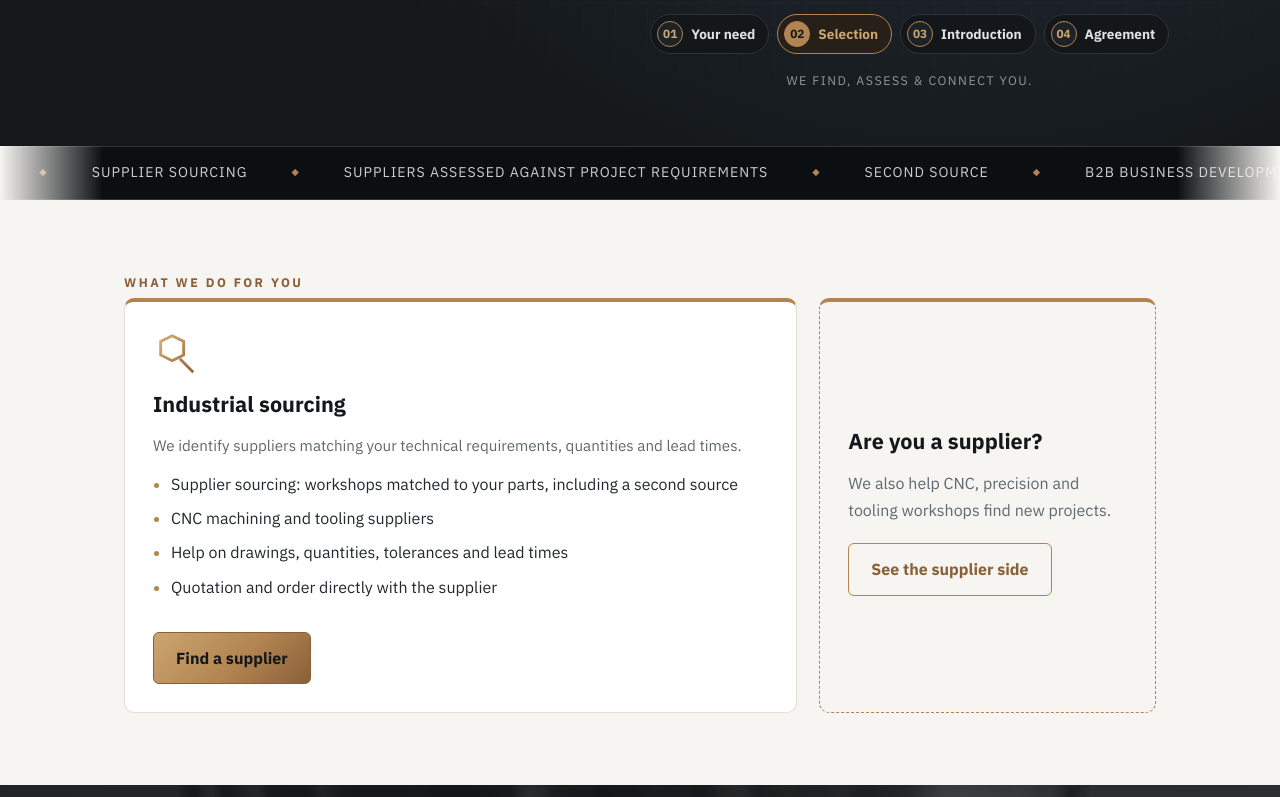
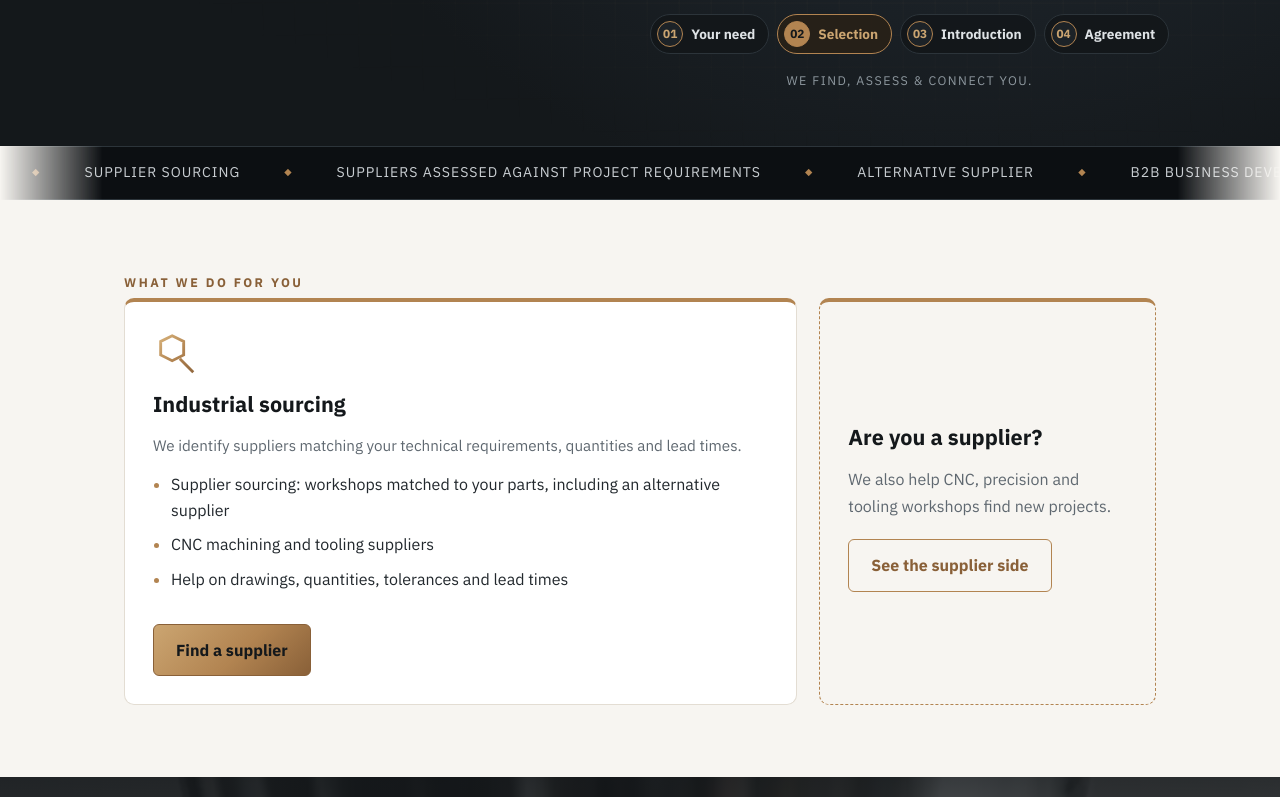
Before and after one commit to AltisSales/altissales.fr, a plain HTML site: page index.html in a window 1280 px wide. Shown: the part 673-1470 px from the top of the page. Drawn offline with Linux system fonts and the light colour scheme.

Commit message:
Wording: alternative supplier instead of second source; tripartite agreement instead of 'signed / ordered directly between'; unused old translations removed

```diff
--- a/assets/i18n.js
+++ b/assets/i18n.js
@@ -27,7 +27,6 @@
     "Buyers ↔ manufacturers": "Acheteurs ↔ fabricants",
     "Supplier sourcing": "Recherche de fournisseurs",
     "Manufacturers assessed against project requirements": "Fabricants évalués selon les exigences du projet",
-    "Second source": "Seconde source",
     "Mediation until you agree": "Médiation jusqu'à l'accord",
     "No fee for buyers": "Gratuit pour les acheteurs",
     "Fees & commissions agreed in advance": "Honoraires & commissions convenus à l'avance",
@@ -36,9 +35,7 @@
     "Two sides, one introducer": "Deux côtés, un seul interlocuteur",
     "What we do for each side": "Ce que nous faisons pour chacun",
     "For buyers": "Pour les acheteurs",
-    "Supplier sourcing: manufacturers matched to your parts, including a second source": "Recherche de fournisseurs : des fabricants adaptés à vos pièces, y compris une seconde source",
     "Help on drawings, quantities, tolerances and lead times": "Aide sur les plans, quantités, tolérances et délais",
-    "Quotation and order directly with the manufacturer": "Devis et commande en direct avec le fabricant",
     "For manufacturers": "Pour les fabricants",
     "Industrial buyer acquisition and European market entry": "Acquisition d'acheteurs industriels et accès au marché européen",
     "Qualified RFQ opportunities with drawings and key requirements": "Demandes de devis (RFQ) qualifiées, avec plans et exigences clés",
@@ -129,7 +126,6 @@
     "An independent B2B intermediary": "Un intermédiaire B2B indépendant",
     "Based in France, ALTIS SALES is an independent B2B intermediary specializing in industrial sourcing and international business development.": "Intermédiaire B2B indépendant basé en France, ALTIS SALES facilite le sourcing industriel et le développement commercial international.",
     "We never buy, resell or invoice parts.": "Nous n'achetons, ne revendons et ne facturons jamais de pièces.",
-    "Price, quality and delivery are agreed directly between buyer and manufacturer.": "Prix, qualité et livraison se décident directement entre acheteur et fabricant.",
     "We work with": "Nous travaillons avec",
     "Procurement and purchasing": "Les services achats",
     "Engineering and R&D": "Les bureaux d'études et la R&D",
@@ -196,7 +192,6 @@
     "Qualified buyers": "Acheteurs qualifiés",
     "I'm a manufacturer. Can you help me find industrial buyers?": "Je suis fabricant. Pouvez-vous m'aider à trouver des acheteurs industriels ?",
     "Yes. We help manufacturers identify qualified industrial buyers, develop business opportunities and establish long-term partnerships across Europe and beyond.": "Oui. Nous aidons les fabricants à identifier des acheteurs industriels qualifiés, à développer des opportunités d'affaires et à construire des partenariats durables, en Europe et au-delà.",
-    "Contracts are generally signed directly between buyers and manufacturers. ALTIS SALES acts as an independent intermediary.": "Les contrats sont en général signés directement entre acheteurs et fabricants. ALTIS SALES intervient en tant qu'intermédiaire indépendant.",
     "Transparent sourcing fees and commercial commissions, agreed in advance according to the services provided: industrial sourcing for buyers, introductions and business development for manufacturers.": "Honoraires de sourcing et commissions commerciales transparents, convenus à l'avance selon les services fournis : sourcing industriel pour les acheteurs, mises en relation et développement commercial pour les fabricants.",
     "We assess manufacturers based on production capabilities, equipment, quality standards, references and project requirements.": "Nous évaluons les fabricants selon leurs capacités de production, leur parc machines, leurs standards qualité, leurs références et les exigences du projet.",
     "NDA if wanted": "Confidentialité si souhaitée",
@@ -219,7 +214,6 @@
     "We help manufacturers win new industrial customers": "Nous aidons les fabricants à gagner de nouveaux porteurs de projet",
     "Industrial buyers in Europe for manufacturers based abroad": "Des acheteurs industriels en Europe pour les fabricants étrangers",
     "We stay involved until buyer and manufacturer agree": "Nous restons présents jusqu'à l'accord entre acheteur et fabricant",
-    "You sign, order and invoice directly with each other": "Vous signez, commandez et facturez directement entre vous",
     "No surprises: terms set in writing before we start": "Pas de surprise : conditions fixées par écrit avant de commencer",
     "Your drawings shared only under confidentiality": "Vos plans partagés uniquement sous confidentialité",
     "Tied to no manufacturer: we suggest the best fit": "Liés à aucun fabricant : nous proposons le plus adapté",
@@ -229,14 +223,12 @@
     "For buyers: we find and assess the manufacturers that fit your parts.": "Pour les acheteurs : nous trouvons et évaluons les fabricants adaptés à vos pièces.",
     "For manufacturers: we open doors to industrial buyers in Europe and beyond.": "Pour les fabricants : nous ouvrons des portes auprès d'acheteurs industriels en Europe et au-delà.",
     "Never a reseller": "Jamais revendeur",
-    "We never buy, resell or invoice parts. Price, quality and delivery are agreed directly between you.": "Nous n'achetons, ne revendons et ne facturons jamais de pièces. Prix, qualité et délais se décident directement entre vous.",
     "Precision CNC machining": "Usinage CNC de précision",
     "We connect buyers of machined parts with CNC workshops that match their drawings, materials and volumes.": "Nous mettons en relation les acheteurs de pièces usinées avec des ateliers CNC adaptés à leurs plans, matières et volumes.",
     "Buyers ask for": "Les acheteurs recherchent",
     "Suppliers we introduce": "Fournisseurs que nous présentons",
     "Milled and turned parts to drawing": "Pièces fraisées et tournées sur plan",
     "Prototypes to series": "Du prototype à la série",
-    "A second source": "Une seconde source",
     "3–5 axis milling, turning": "Fraisage 3 à 5 axes, tournage",
     "Metals and technical plastics": "Métaux et plastiques techniques",
     "Verifiable quality and references": "Qualité et références vérifiables",
@@ -280,8 +272,6 @@
     "Tied to no supplier: we suggest the best fit": "Liés à aucun fournisseur : nous proposons le plus adapté",
     "What we do for you": "Ce que nous faisons pour vous",
     "We identify suppliers matching your technical requirements, quantities and lead times.": "Nous identifions des fournisseurs adaptés à vos exigences techniques, quantités et délais.",
-    "Supplier sourcing: workshops matched to your parts, including a second source": "Recherche de fournisseurs : des ateliers adaptés à vos pièces, y compris une seconde source",
-    "Quotation and order directly with the supplier": "Devis et commande en direct avec le fournisseur",
     "We help suppliers win industrial clients and build long-term partnerships.": "Nous aidons les fournisseurs à gagner des porteurs de projet et à bâtir des partenariats durables.",
     "Industrial client acquisition and European market entry": "Conquête de porteurs de projet et accès au marché européen",
     "Are you a supplier?": "Vous êtes fournisseur ?",
@@ -300,7 +290,6 @@
     "Yes. We help suppliers identify qualified industrial clients, develop business opportunities and build long-term partnerships across Europe and beyond.": "Oui. Nous aidons les fournisseurs à identifier des porteurs de projet qualifiés, à développer des opportunités commerciales et à bâtir des partenariats durables en Europe et au-delà.",
     "What do you need from me?": "De quoi avez-vous besoin ?",
     "Your company presentation: processes, machines, certifications and references.": "Votre présentation : procédés, machines, certifications et références.",
-    "Contracts are generally signed directly between clients and suppliers. ALTIS SALES acts as an independent intermediary.": "Les contrats sont en général signés directement entre porteurs de projet et fournisseurs. ALTIS SALES intervient en tant qu'intermédiaire indépendant.",
     "How do you choose the suppliers?": "Comment choisissez-vous les fournisseurs ?",
     "We assess suppliers based on production capabilities, equipment, quality standards, references and project requirements.": "Nous évaluons les fournisseurs selon leurs capacités de production, équipements, normes qualité, références et les exigences du projet.",
     "Yes. Shared only with the suppliers we introduce, under NDA if you wish.": "Oui. Transmis uniquement aux fournisseurs que nous présentons, sous accord de confidentialité si vous le souhaitez.",
@@ -325,6 +314,9 @@
     "Present my workshop": "Présenter mon atelier",
     "Fields where we make introductions": "Domaines où nous mettons en relation",
     "Our fields": "Nos domaines",
+    "Supplier sourcing: workshops matched to your parts, including an alternative supplier": "Recherche de fournisseurs : des ateliers adaptés à vos pièces, y compris un fournisseur alternatif",
+    "One agreement, three signatories: both sides and ALTIS SALES.": "Un accord, trois signataires : les deux parties et ALTIS SALES.",
+    "A tripartite agreement between the project owner, the supplier and ALTIS SALES. ALTIS SALES prepares the ground: we clarify the requirements, align both sides on price, quality and lead times, and stay involved until you agree.": "Un accord tripartite entre le porteur de projet, le fournisseur et ALTIS SALES. ALTIS SALES prépare le terrain : nous clarifions les besoins, alignons les deux parties sur le prix, la qualité et les délais, et restons impliqués jusqu'à l'accord.",
     "What you need": "Vos besoins",
     "What we bring you": "Ce que nous vous apportons",
     "Parts to drawing": "Pièces sur plan",
@@ -375,7 +367,6 @@
     "Suppliers seeking projects in Europe": "Les fournisseurs qui cherchent des projets en Europe",
     "I'm a supplier. Can you help me find new projects?": "Je suis fournisseur. Pouvez-vous m'aider à trouver de nouveaux projets ?",
     "Yes. We help suppliers identify qualified project owners, develop business opportunities and build long-term partnerships across Europe and beyond.": "Oui. Nous aidons les fournisseurs à identifier des porteurs de projet qualifiés, à développer des opportunités commerciales et à bâtir des partenariats durables en Europe et au-delà.",
-    "Contracts are generally signed directly between project owners and suppliers. ALTIS SALES acts as an independent intermediary.": "Les contrats sont en général signés directement entre porteurs de projet et fournisseurs. ALTIS SALES intervient en tant qu'intermédiaire indépendant.",
     "Transparent sourcing fees and commercial commissions, agreed in advance according to the services provided: industrial sourcing for project owners, introductions and business development for suppliers.": "Honoraires de sourcing et commissions commerciales transparents, convenus à l'avance selon les services fournis : sourcing industriel pour les porteurs de projet, mises en relation et développement commercial pour les fournisseurs.",
     "ALTIS SALES is an independent business introducer based in France.": "ALTIS SALES est un apporteur d'affaires indépendant basé en France.",
     "Tied to no supplier or project owner: we suggest the best fit for each project.": "Liés à aucun fournisseur ni porteur de projet : nous proposons le meilleur choix pour chaque projet.",
@@ -385,7 +376,6 @@
     "Introductions in France, across Europe and internationally, in French or English.": "Des mises en relation en France, en Europe et à l'international, en français ou en anglais.",
     "A project owner and a supplier shaking hands after agreeing": "Un porteur de projet et un fournisseur se serrent la main après un accord",
     "Request an introduction": "Demander une mise en relation",
-    "The contract is signed directly between the project owner and the supplier. ALTIS SALES prepares the ground: we clarify the requirements, align both sides on price, quality and lead times, and stay involved until you agree.": "Le contrat est signé directement entre le porteur de projet et le fournisseur. ALTIS SALES prépare le terrain : nous clarifions le besoin, alignons les deux parties sur le prix, la qualité et les délais, et restons présents jusqu'à l'accord.",
     // Attributs (aria-label, alt, title)
     "Point of view": "Point de vue",
     "Close": "Fermer",
--- a/index.html
+++ b/index.html
@@ -83,7 +83,7 @@
             </svg>
             <span class="nx-name nx-name-l">Project owners</span>
             <span class="nx-name nx-name-r">Suppliers</span>
-            <button type="button" class="nx-hit nx-hit-l" aria-describedby="nx-tip-l"><span class="how-tip" id="nx-tip-l" role="tooltip"><strong>Project owners</strong><span>Industrial companies</span><span>Drawings, quantities, lead time</span><span>Order and pay the supplier directly</span></span></button>
+            <button type="button" class="nx-hit nx-hit-l" aria-describedby="nx-tip-l"><span class="how-tip" id="nx-tip-l" role="tooltip"><strong>Project owners</strong><span>Industrial companies</span><span>Drawings, quantities, lead time</span></span></button>
             <button type="button" class="nx-hit nx-hit-hub" aria-describedby="nx-tip-hub"><span class="how-tip" id="nx-tip-hub" role="tooltip"><strong>ALTIS SALES</strong><span>Independent business introducer</span><span>Selects &amp; assesses suppliers</span><span>Introduces both sides</span><span>Mediates until agreement</span></span></button>
             <button type="button" class="nx-hit nx-hit-r" aria-describedby="nx-tip-r"><span class="how-tip" id="nx-tip-r" role="tooltip"><strong>Suppliers</strong><span>CNC, precision &amp; tooling workshops</span><span>Assessed for each project</span><span>Quote, produce, invoice, deliver</span></span></button>
           </div>
@@ -113,7 +113,7 @@
     <div class="ticker" aria-label="What ALTIS SALES does">
       <ul class="ticker-track">
         <li>Industrial sourcing<span class="tick-tip" hidden>We find the right supplier for your parts</span></li><li>Project owners ↔ suppliers<span class="tick-tip" hidden>We connect both sides and follow up until agreement</span></li><li>Supplier sourcing<span class="tick-tip" hidden>New suppliers matched to your drawings, quantities and lead times</span></li><li>Suppliers assessed against project requirements<span class="tick-tip" hidden>Capabilities, equipment, quality and references checked for your project</span></li>
-        <li>Second source<span class="tick-tip" hidden>A backup supplier to secure your supply</span></li><li>B2B business development<span class="tick-tip" hidden>We help suppliers win new projects</span></li><li>European market entry<span class="tick-tip" hidden>Project owners in Europe for suppliers based abroad</span></li><li>Mediation until you agree<span class="tick-tip" hidden>We stay involved until both sides agree</span></li><li>Tripartite agreement<span class="tick-tip" hidden>You sign, order and invoice directly with each other</span></li>
+        <li>Alternative supplier<span class="tick-tip" hidden>A backup supplier to secure your supply</span></li><li>B2B business development<span class="tick-tip" hidden>We help suppliers win new projects</span></li><li>European market entry<span class="tick-tip" hidden>Project owners in Europe for suppliers based abroad</span></li><li>Mediation until you agree<span class="tick-tip" hidden>We stay involved until both sides agree</span></li><li>Tripartite agreement<span class="tick-tip" hidden>One agreement, three signatories: both sides and ALTIS SALES.</span></li>
         <li>Fees &amp; commissions agreed in advance<span class="tick-tip" hidden>No surprises: terms set in writing before we start</span></li><li>NDA on request<span class="tick-tip" hidden>Your drawings shared only under confidentiality</span></li><li>Independent<span class="tick-tip" hidden>Tied to no supplier: we suggest the best fit</span></li><li>French &amp; English<span class="tick-tip" hidden>We work in both languages</span></li>
       </ul>
     </div>
@@ -126,10 +126,9 @@
           <h3>Industrial sourcing</h3>
           <p class="side-intro">We identify suppliers matching your technical requirements, quantities and lead times.</p>
           <ul>
-            <li>Supplier sourcing: workshops matched to your parts, including a second source</li>
+            <li>Supplier sourcing: workshops matched to your parts, including an alternative supplier</li>
             <li>CNC machining and tooling suppliers</li>
             <li>Help on drawings, quantities, tolerances and lead times</li>
-            <li>Quotation and order directly with the supplier</li>
           </ul>
           <a href="#contact" class="btn js-quote" data-role="Buyer">Find a supplier</a>
         </article>
@@ -235,7 +234,7 @@
         </details>
         <details>
           <summary>Who do I sign the contract with?</summary>
-          <p>The contract is signed directly between the project owner and the supplier. ALTIS SALES prepares the ground: we clarify the requirements, align both sides on price, quality and lead times, and stay involved until you agree.</p>
+          <p>A tripartite agreement between the project owner, the supplier and ALTIS SALES. ALTIS SALES prepares the ground: we clarify the requirements, align both sides on price, quality and lead times, and stay involved until you agree.</p>
         </details>
         <details class="only-client">
           <summary>How do you choose the suppliers?</summary>
```
